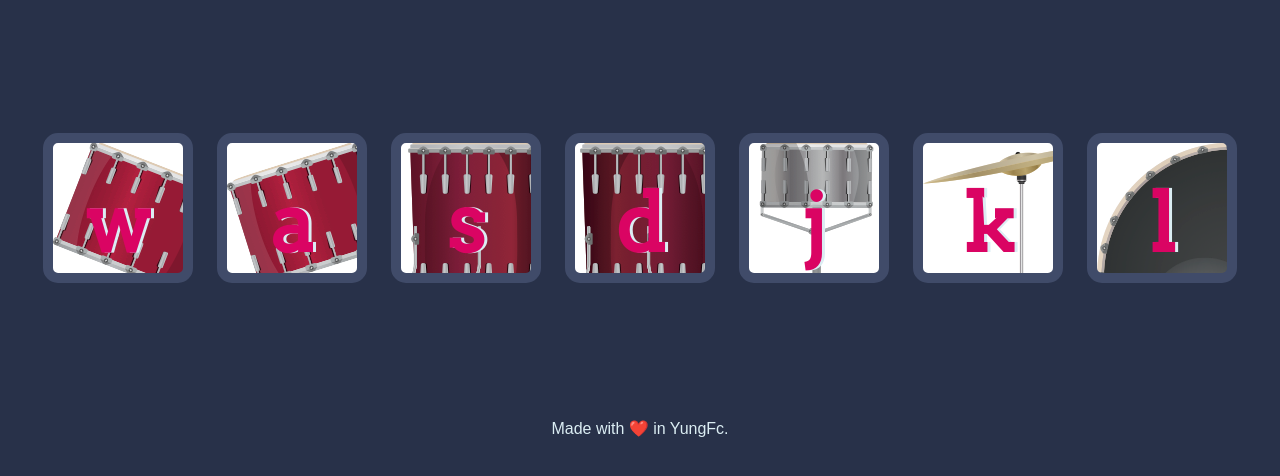
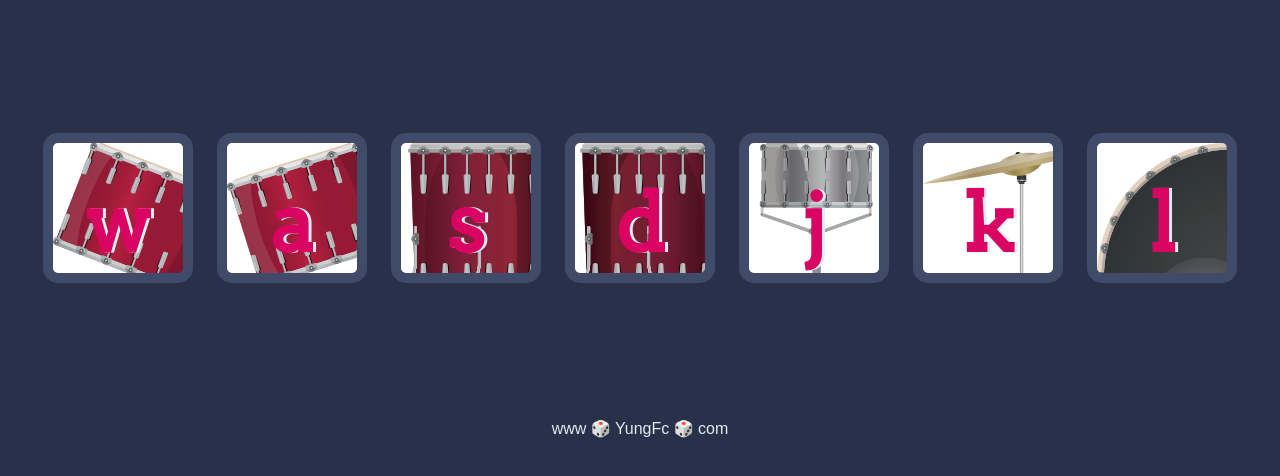
Before and after one commit to markiskino35/DrumKit, a plain HTML site: page index.html in a window 1280 px wide. Shown: the part 156-632 px from the top of the page. Drawn offline with Linux system fonts and the light colour scheme.

Commit message:
Update index.html

```diff
--- a/index.html
+++ b/index.html
@@ -23,7 +23,7 @@
 
 
   <footer>
-    Made with ❤️ in YungFc.
+    www 🎲 YungFc 🎲 com
   </footer>
 
   <script src="index.js" charset="utf-8"></script>
```
